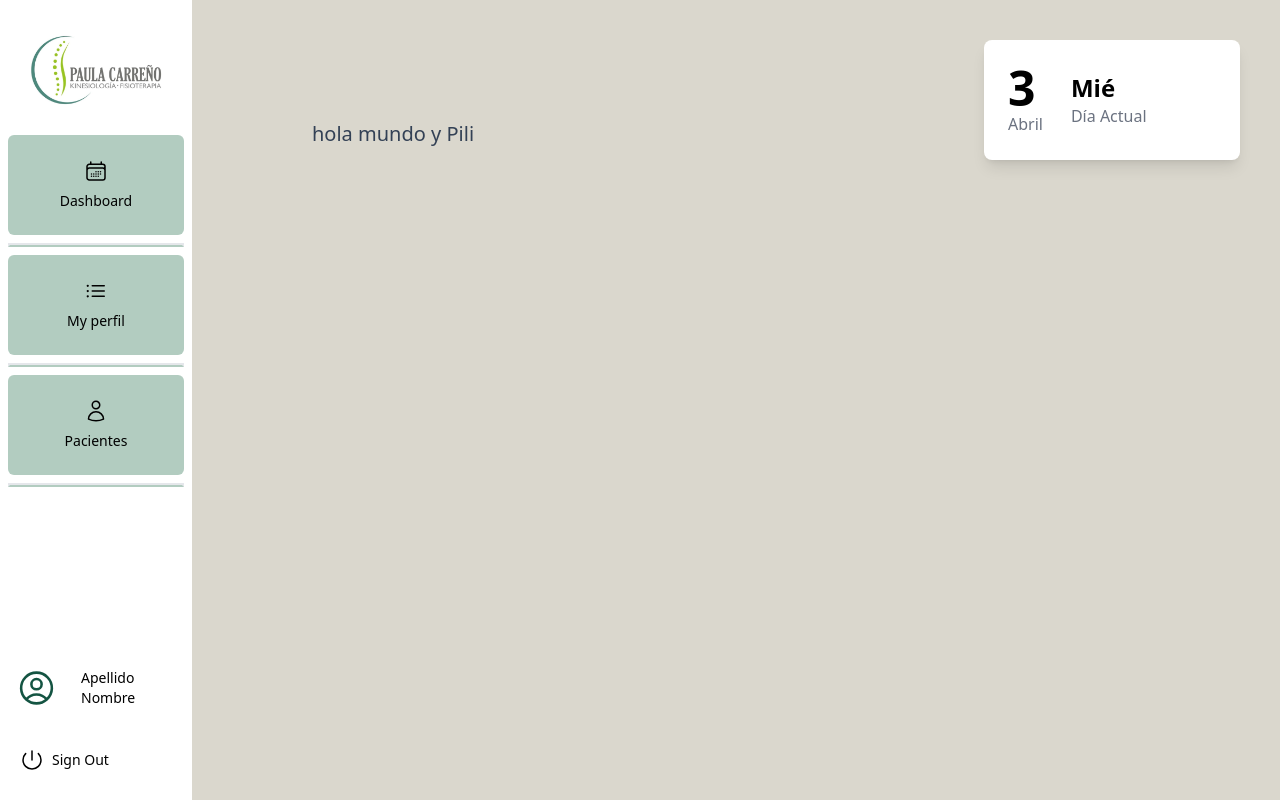
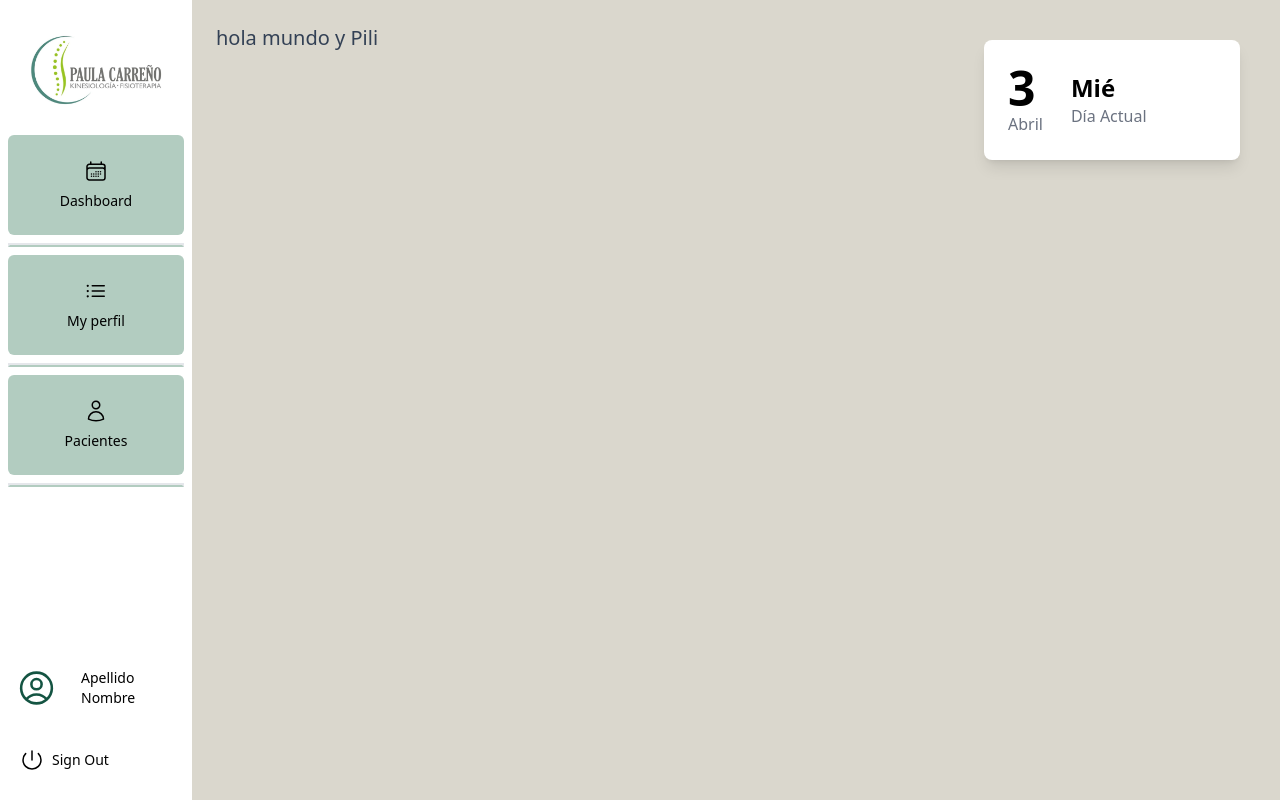
Before and after one commit to CarreFacu/Kine, a Next.js app: page / in a window 1280 px wide. Built offline with nearby package versions, Linux system fonts and the light colour scheme.

Commit message:
Update page.tsx

```diff
--- a/src/app/page.tsx
+++ b/src/app/page.tsx
@@ -2,7 +2,7 @@
 
 export default function Home() {
   return (
-    <main className="flex min-h-screen flex-col items-center justify-between p-24">
+    <main>
       <h1 className='text-slate-700 text-xl'>hola mundo y Pili</h1>
     </main>
   );
```
